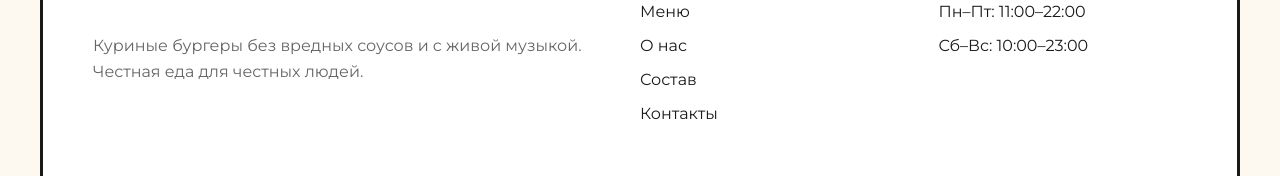
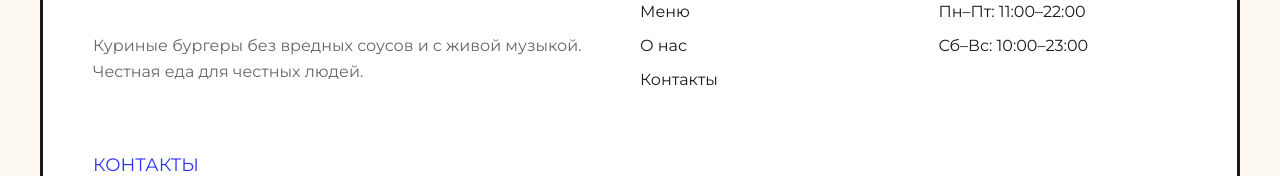
Before and after one commit to pr-poehali-dev/alpha-synthesis-module, a React (Vite) app: page / in a window 1280 px wide. Shown: the part 4673-4849 px from the top of the page. Built offline with nearby package versions, Linux system fonts and the light colour scheme; a web font is replaced by a local one.

Commit message:
Remove "Composition" button from Navigation

```diff
--- a/src/pages/Index.tsx
+++ b/src/pages/Index.tsx
@@ -272,11 +272,6 @@ export default function Index() {
             </li>
             <li>
               <a href="#" style={{ color: "inherit", textDecoration: "none" }}>
-                Состав
-              </a>
-            </li>
-            <li>
-              <a href="#" style={{ color: "inherit", textDecoration: "none" }}>
                 Контакты
               </a>
             </li>
```
